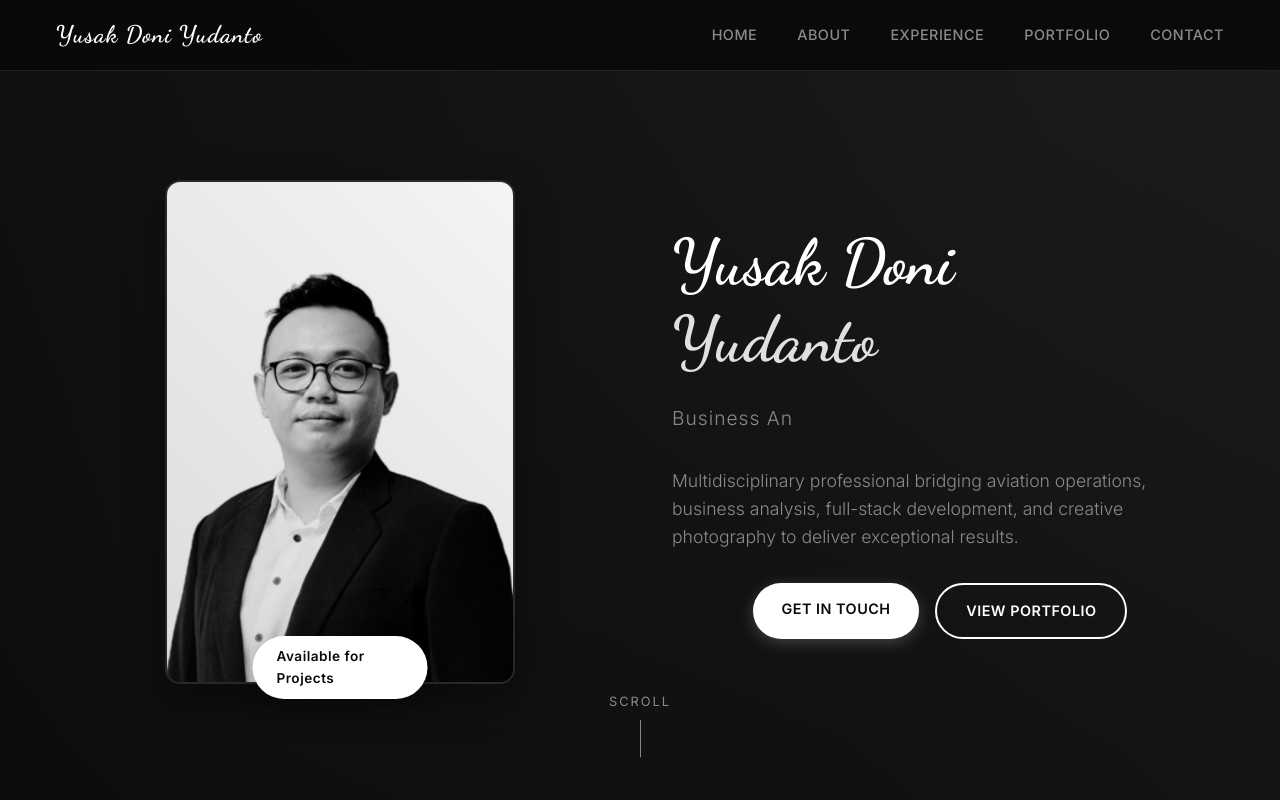
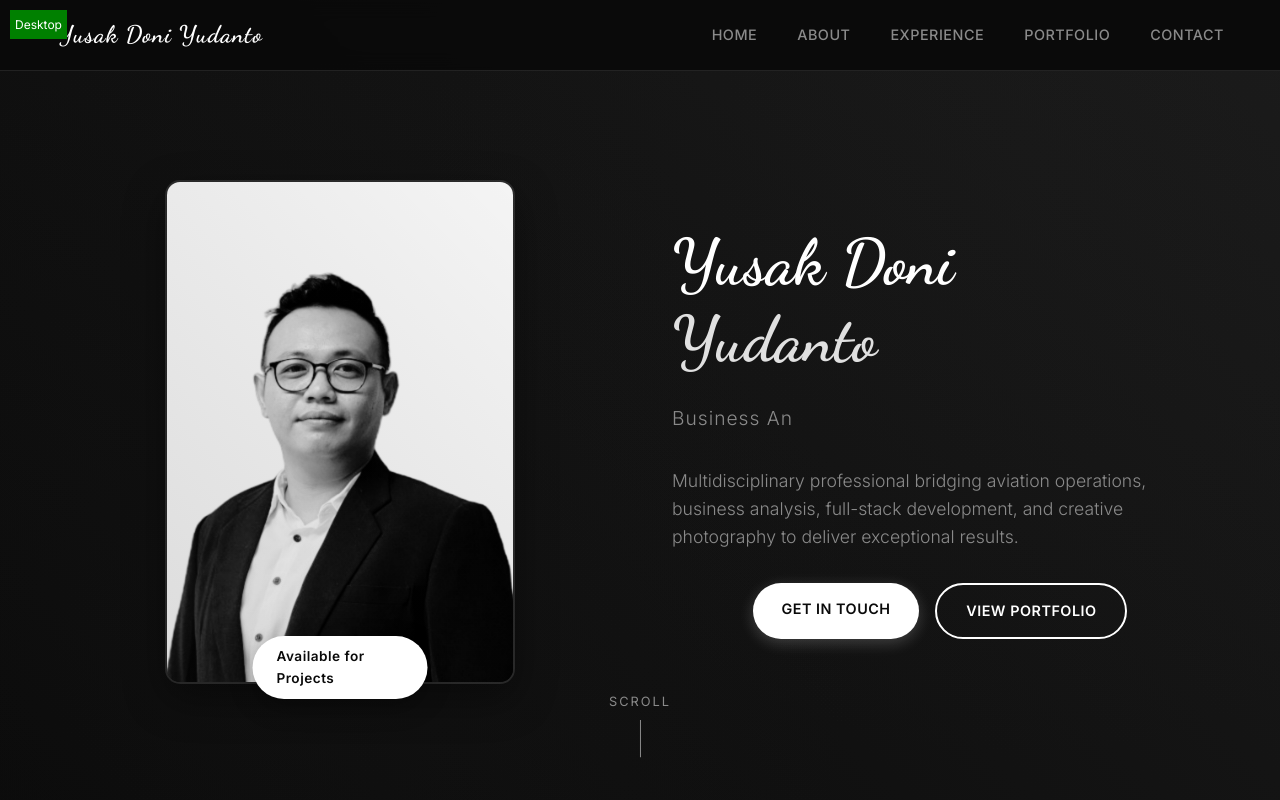
Before and after one commit to yusakdoni/yusak-doni, a plain HTML site: page index.html in a window 1280 px wide. Shown: the top 800 px of the page. Drawn offline with Linux system fonts and the light colour scheme.

Commit message:
style.css

```diff
--- a/style.css
+++ b/style.css
@@ -1090,3 +1090,30 @@ section {
         grid-template-columns: 1fr;
     }
 }
+
+/* Debug helper - tampilkan current breakpoint */
+body::before {
+    content: 'Mobile';
+    position: fixed;
+    top: 10px;
+    left: 10px;
+    background: red;
+    color: white;
+    padding: 5px;
+    z-index: 9999;
+    font-size: 12px;
+}
+
+@media (min-width: 768px) {
+    body::before {
+        content: 'Tablet';
+        background: orange;
+    }
+}
+
+@media (min-width: 1024px) {
+    body::before {
+        content: 'Desktop';
+        background: green;
+    }
+}
```
